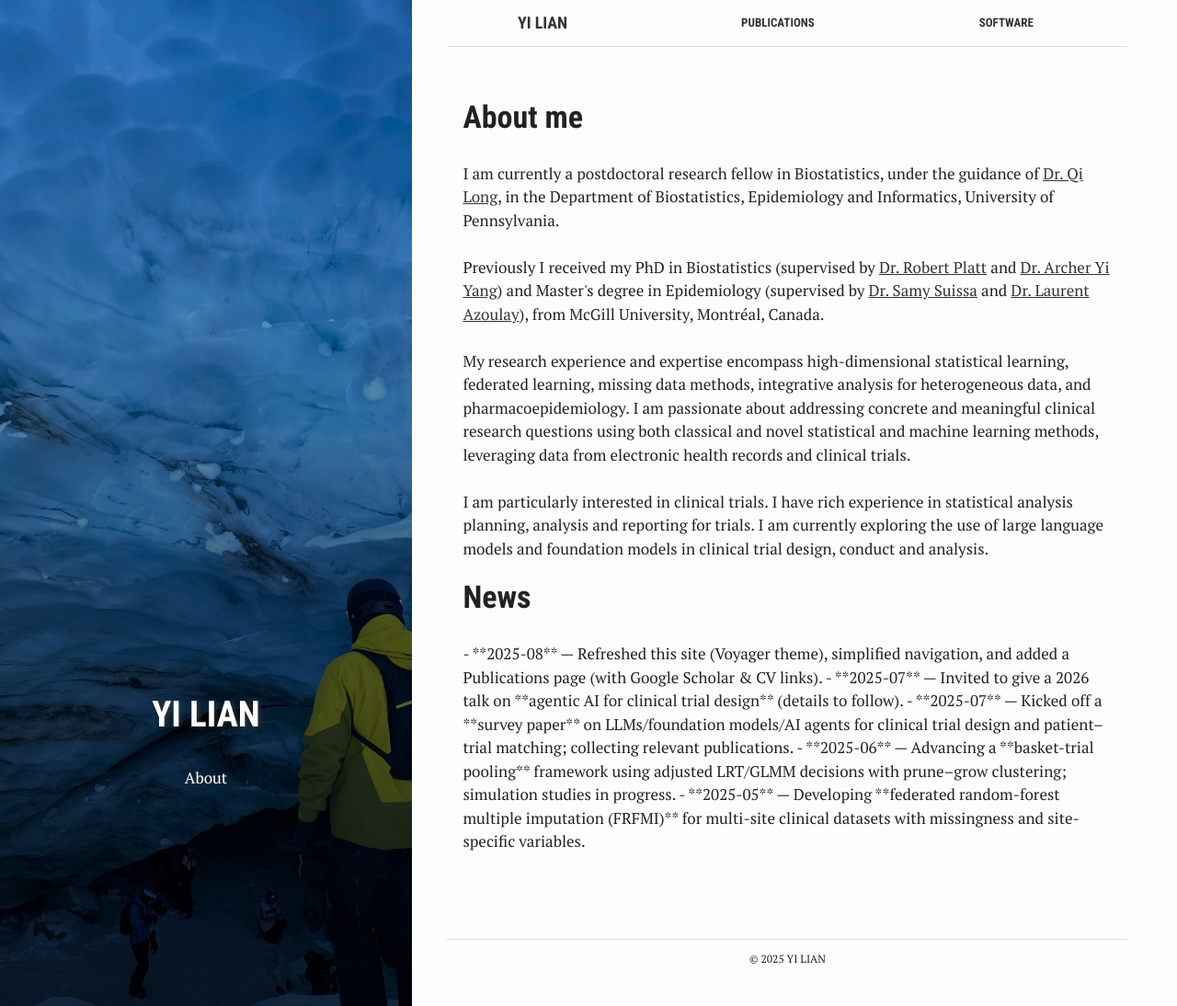
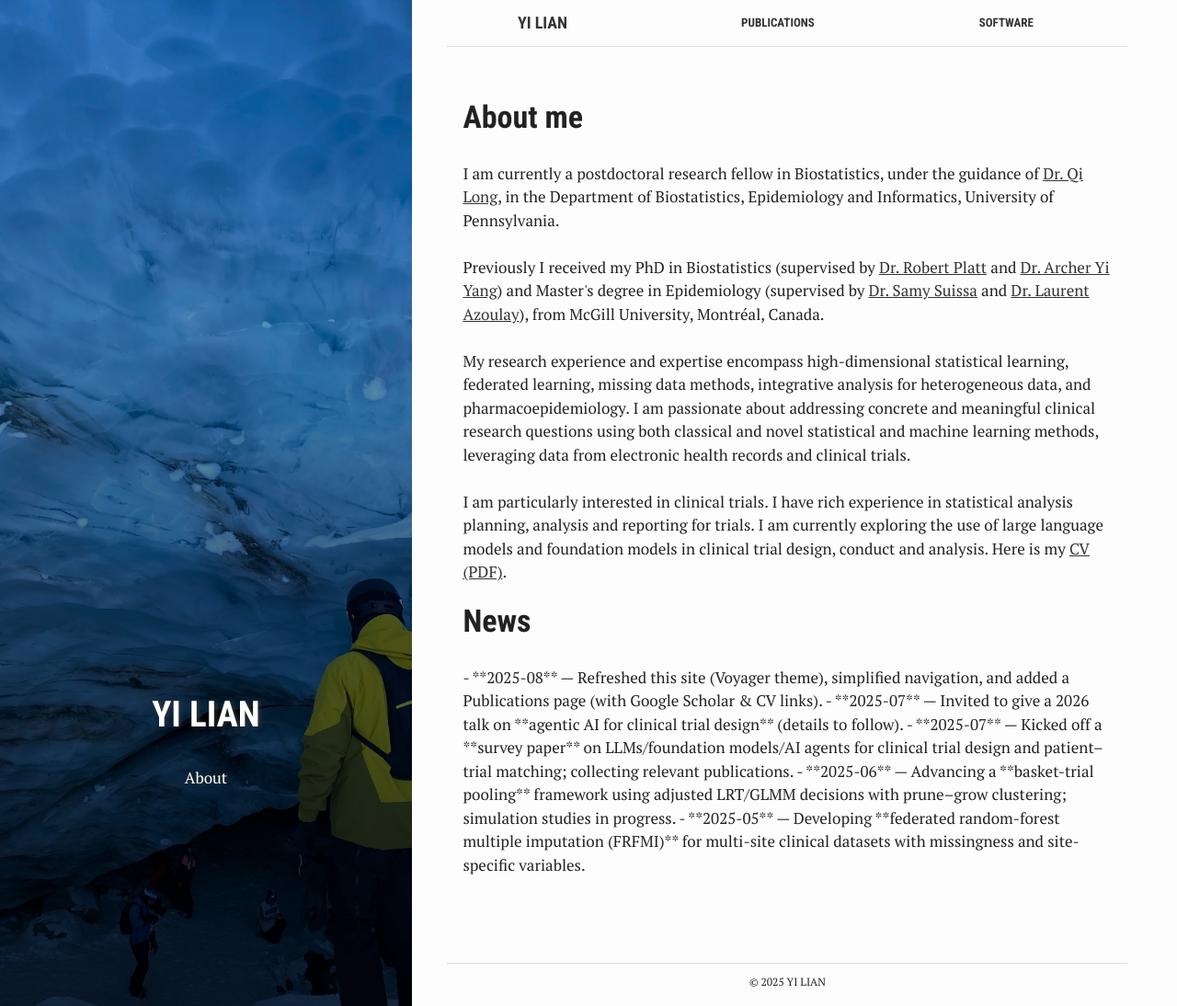
Before and after one commit to ly129/ly129.github.io, a Jekyll site: the page built from index.html, in a window 1280 px wide and 1094 px high. Shown: the whole window at 92% size. Built offline with Jekyll 4.4.1, drawn with Linux system fonts in a browser that asks for light colours.

Commit message:
relocated CV

```diff
--- a/index.html
+++ b/index.html
@@ -17,6 +17,8 @@ My research experience and expertise encompass high-dimensional statistical lear
 I am particularly interested in clinical trials. I have rich experience in statistical analysis planning, analysis and reporting for trials. I am currently exploring the use of large language models and foundation models in clinical trial design, conduct and analysis.
 </p>
 
+Here is my <a href="{{ '/assets/cv/CV_YiLian_July2025.pdf' | relative_url }}">CV (PDF)</a>.
+
 <h1>News</h1>
 <!-- {% for post in site.posts limit: 5 %}
   <article class="index-page">
```
Also changed, not shown: Publications.md (+2 -2 lines).
